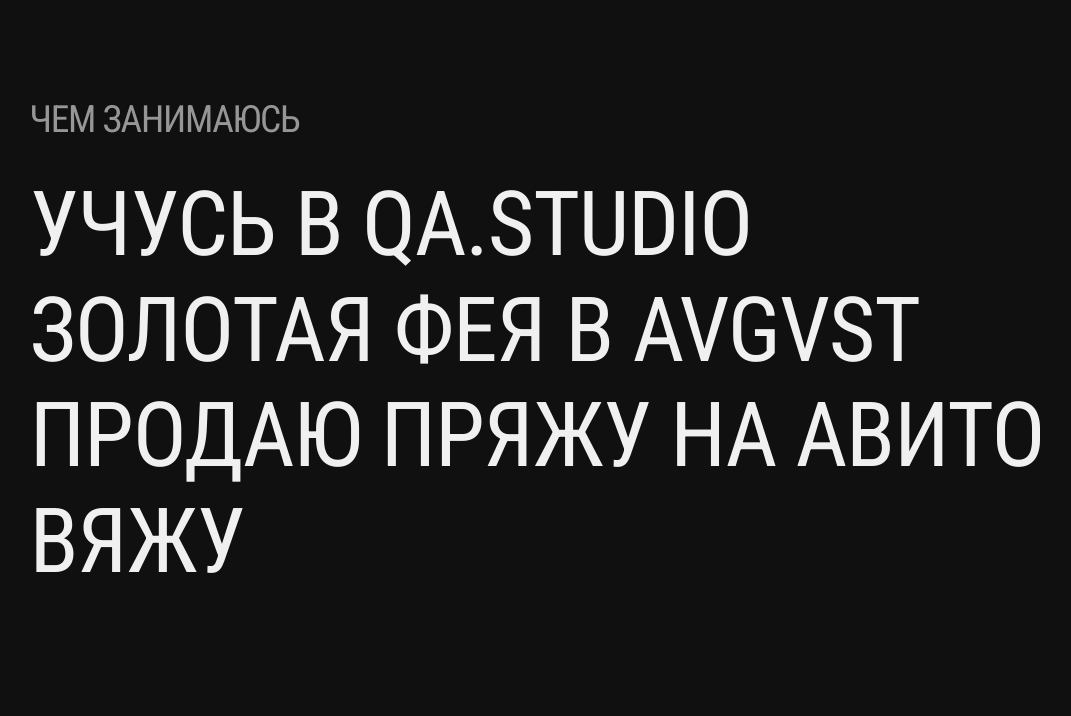
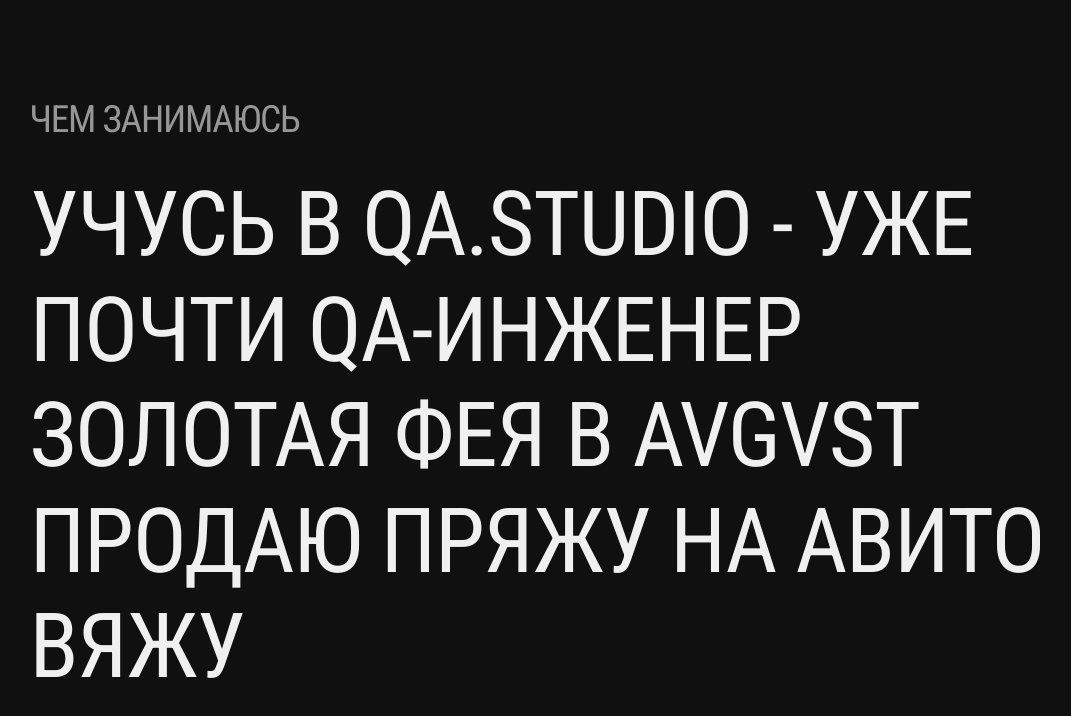
Before and after one commit to zxcvbnmgh/HTML-CSS, a plain HTML site: page index.html in a window 1280 px wide. Shown: the part 820-1536 px from the top of the page, without its empty margins (33-1104 px from the left). Drawn offline with Linux system fonts and the light colour scheme.

Commit message:
изменила учебу

```diff
--- a/index.html
+++ b/index.html
@@ -52,7 +52,7 @@
     <div class="block">
       <div class="block-title">чем занимаюсь</div>
       <div class="entry">
-        <a href="https://qa.studio/" target="_blank">учусь в  qa.studio
+        <a href="https://qa.studio/" target="_blank">учусь в  qa.studio - уже почти QA-инженер
         </a>
       </div>
       <div class="entry">
```
